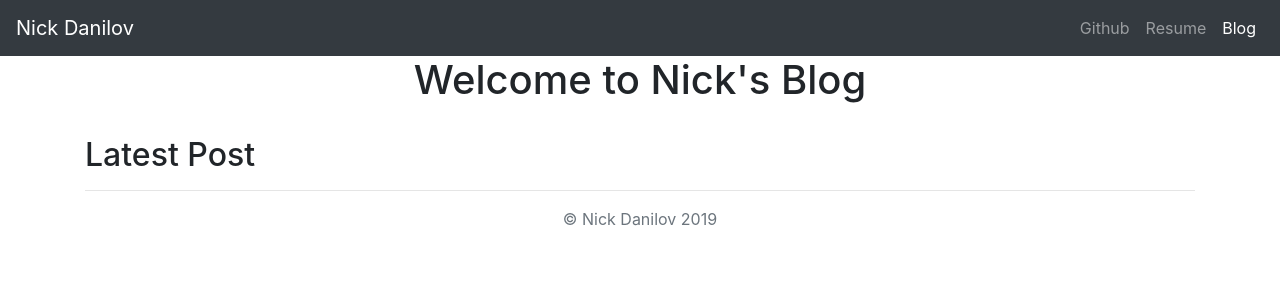
After one commit to plus8bit/portfolio-project, a Django app: page /blog/ in a window 1280 px wide. The commit adds this page. Shown: the top 300 px of the page. Run offline with Django 3.2, Linux system fonts and the light colour scheme; data that the repository does not hold is empty; some libraries are stand-ins or nearby versions.

Commit message:
Setup static files

```diff
--- /dev/null
+++ b/blog/templates/blog/blog.html
@@ -0,0 +1,98 @@
+<!doctype html>
+<html lang="en">
+
+<head>
+    {% load static %}
+    <meta charset="utf-8">
+    <meta name="viewport" content="width=device-width, initial-scale=1, shrink-to-fit=no">
+    <meta name="description" content="">
+    <title>Nick's Blog</title>
+
+    <link rel="canonical" href="https://getbootstrap.com/docs/4.3/examples/album/">
+
+    <!-- Bootstrap core CSS -->
+    <link rel="stylesheet" href="https://stackpath.bootstrapcdn.com/bootstrap/4.3.1/css/bootstrap.min.css"
+        integrity="sha384-ggOyR0iXCbMQv3Xipma34MD+dH/1fQ784/j6cY/iJTQUOhcWr7x9JvoRxT2MZw1T" crossorigin="anonymous">
+
+
+    <style>
+        .bd-placeholder-img {
+            font-size: 1.125rem;
+            text-anchor: middle;
+            -webkit-user-select: none;
+            -moz-user-select: none;
+            -ms-user-select: none;
+            user-select: none;
+        }
+
+        @media (min-width: 768px) {
+            .bd-placeholder-img-lg {
+                font-size: 3.5rem;
+            }
+        }
+    </style>
+    <!-- Custom styles for this template -->
+    <link href="album.css" rel="stylesheet">
+</head>
+
+<body>
+    <header>
+        <nav class="navbar navbar-expand-lg navbar-dark bg-dark">
+            <a class="navbar-brand" href="{% url 'home' %}">Nick Danilov</a>
+            <button class="navbar-toggler" type="button" data-toggle="collapse" data-target="#navbarNavAltMarkup"
+                aria-controls="navbarNavAltMarkup" aria-expanded="false" aria-label="Toggle navigation">
+                <span class="navbar-toggler-icon"></span>
+            </button>
+            <div class="collapse navbar-collapse" id="navbarNavAltMarkup">
+                <div class="navbar-nav ml-auto">
+                    <a class="nav-item nav-link" href="https://github.com/plus8bit">Github <span class="sr-only">(current)<span><a>
+                    <a class="nav-item nav-link" href="{% static 'resume.pdf' %}">Resume</a>
+                    <a class="nav-item nav-link active" href="{% url 'all_blogs' %}">Blog</a>
+                </div>
+            </div>
+        </nav>
+    </header>
+
+    <main role="main">
+        <div class="container">
+            <h1 class="text-center">Welcome to Nick's Blog</h1>
+            <br>
+            <h2>Latest Post</h2>
+            <hr />
+            <div class="row">
+                {% for blog in blogs %}
+                    <div class="col-sm-6">
+                        <div class="card">
+                            <div class="card-body">
+                                <img class="card-img-top" src="{{ blog.image.url }}" alt="Card image cap">
+                                <p class="mt-3">{{ blog.cool_date }}</p>
+                                <h5 class="card-title mt-3">{{ blog.title }}</h5>
+                                <p class="card-text">{{ blog.summary }}</p>
+                                <a href="{% url 'detail' blog.id %}" class="btn btn-primary">Read More</a>
+                            </div>
+                        </div>
+                    </div>
+                {% endfor %}
+            </div>
+        </div>
+    </main>
+
+    <footer class="text-muted">
+        <div class="container text-center">
+            <p>© Nick Danilov {% now 'Y' %}</p>
+        </div>
+    </footer>
+
+    <script src="https://code.jquery.com/jquery-3.3.1.slim.min.js"
+        integrity="sha384-q8i/X+965DzO0rT7abK41JStQIAqVgRVzpbzo5smXKp4YfRvH+8abtTE1Pi6jizo" crossorigin="anonymous">
+    </script>
+
+    <script src="https://cdnjs.cloudflare.com/ajax/libs/popper.js/1.14.7/umd/popper.min.js"
+        integrity="sha384-UO2eT0CpHqdSJQ6hJty5KVphtPhzWj9WO1clHTMGa3JDZwrnQq4sF86dIHNDz0W1" crossorigin="anonymous">
+    </script>
+
+    <script src="https://stackpath.bootstrapcdn.com/bootstrap/4.3.1/js/bootstrap.min.js"
+        integrity="sha384-JjSmVgyd0p3pXB1rRibZUAYoIIy6OrQ6VrjIEaFf/nJGzIxFDsf4x0xIM+B07jRM" crossorigin="anonymous">
+    </script>
+
+</html>
--- /dev/null
+++ b/blog/urls.py
@@ -0,0 +1,8 @@
+from django.urls import path
+
+from . import views
+
+urlpatterns = [
+    path('', views.blog_view, name='all_blogs'),
+    path('<int:blog_id>/', views.detail, name='detail'),
+]
--- a/blog/views.py
+++ b/blog/views.py
@@ -1,3 +1,10 @@
-from django.shortcuts import render
+from django.shortcuts import render, get_object_or_404
+from .models import Blog
 
-# Create your views here.
+def blog_view(request):
+    blogs = Blog.objects.all()
+    return render(request, 'blog/blog.html', {'blogs': blogs})
+
+def detail(request, blog_id):
+    blog_id = get_object_or_404(Blog, pk=blog_id)
+    return render(request, 'blog/detail.html', {'blog_id': blog_id})
--- a/portfolio/settings.py
+++ b/portfolio/settings.py
@@ -124,7 +124,13 @@ USE_TZ = True
 # Static files (CSS, JavaScript, Images)
 # https://docs.djangoproject.com/en/2.2/howto/static-files/
 
+STATICFILES_DIRS = [
+    os.path.join(BASE_DIR, 'portfolio/static/')
+]
+
+STATIC_ROOT = os.path.join(BASE_DIR, 'static')
 STATIC_URL = '/static/'
+
 
 MEDIA_ROOT = os.path.join(BASE_DIR, 'media')
 MEDIA_URL = '/media/'
--- a/portfolio/urls.py
+++ b/portfolio/urls.py
@@ -1,25 +1,11 @@
-"""portfolio URL Configuration
-
-The `urlpatterns` list routes URLs to views. For more information please see:
-    https://docs.djangoproject.com/en/2.2/topics/http/urls/
-Examples:
-Function views
-    1. Add an import:  from my_app import views
-    2. Add a URL to urlpatterns:  path('', views.home, name='home')
-Class-based views
-    1. Add an import:  from other_app.views import Home
-    2. Add a URL to urlpatterns:  path('', Home.as_view(), name='home')
-Including another URLconf
-    1. Import the include() function: from django.urls import include, path
-    2. Add a URL to urlpatterns:  path('blog/', include('blog.urls'))
-"""
 from django.contrib import admin
-from django.urls import path
+from django.urls import path, include
 from django.conf import settings
 from django.conf.urls.static import static
-from jobs.views import home_view
+from jobs import views
 
 urlpatterns = [
-    path('', home_view, name='home'),
+    path('', views.home_view, name='home'),
+    path('blog/', include('blog.urls')),
     path('admin/', admin.site.urls),
 ] + static(settings.MEDIA_URL, document_root=settings.MEDIA_ROOT)
```
Also changed, not shown: blog/models.py (+9 -0 lines), blog/templates/blog/detail.html (added, +86 -0 lines), jobs/templates/jobs/home.html (+11 -9 lines), portfolio/static/nick.JPG (added), 1 other file.
